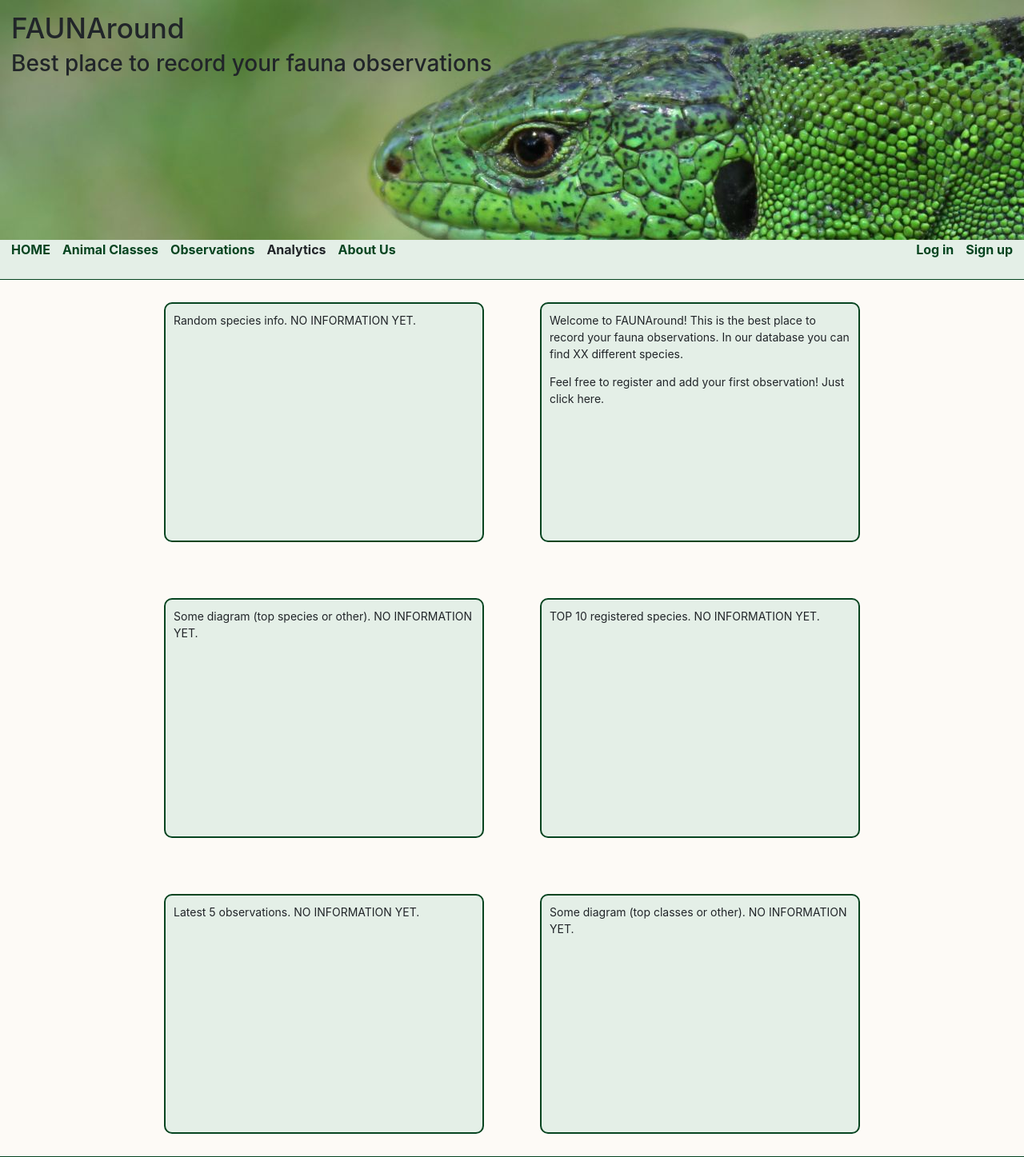
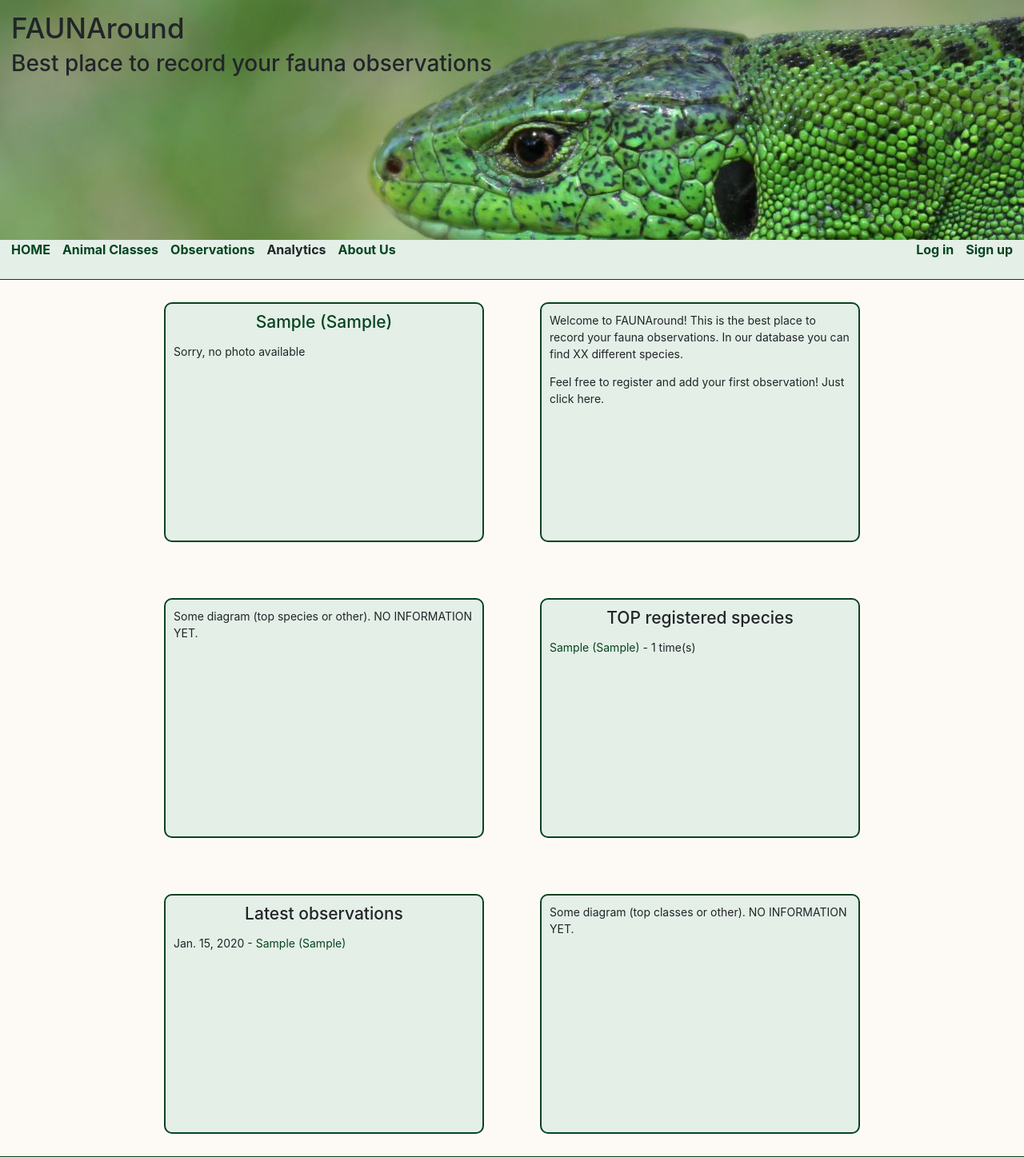
Before and after one commit to reinikeda/fauna_observation, a Django app: page / in a window 1280 px wide. Shown: the top 1447 px of the page at 80% size. Run offline with Django 4.2, Linux system fonts and the light colour scheme; tables that the repository leaves empty hold one stand-in row (values such as "Sample post"); some libraries are stand-ins or nearby versions.

Commit message:
update of index.html -- added ramdom species div -- top and latest observations divs

```diff
--- a/faunaround/faunaweb/static/css/style.css
+++ b/faunaround/faunaweb/static/css/style.css
@@ -36,6 +36,10 @@ footer {
     font-size: 16px;
     border-top: 1px solid #064420;
 }
+h4 {
+    text-align: center;
+    margin-bottom: 1rem;
+}
 a {
     text-decoration: none;
     color: #064420;
@@ -71,6 +75,12 @@ a:hover {
     padding: 10px;
     width: 400px;
     height: 300px;
+}
+.flex-main-box img {
+    width: 50%;
+    height: 50%;
+    display: block;
+    margin: auto;
 }
 .flex-classes-box {
     border: 2px solid #064420;
--- a/faunaround/faunaweb/templates/faunaweb/index.html
+++ b/faunaround/faunaweb/templates/faunaweb/index.html
@@ -3,7 +3,16 @@
 {% block content %}
 <div class="flex-main">
     <div class="flex-main-box">
-        <p>Random species info. NO INFORMATION YET.</p>
+        {% if random_species %}
+            <h4><a href="{% url 'species_detail' random_species.pk %}">{{ random_species.species_national }} ({{ random_species.species_scientific }})</a></h4>
+            {% if random_species.photo %}
+                <img src="{{ random_species.photo.url }}" alt="{{ random_species.species_scientific }}">
+            {% else %}
+                <p>Sorry, no photo available</p>
+            {% endif %}
+        {% else %}
+            <p>Sorry, no random species found</p>
+        {% endif %}
     </div>
     <div class="flex-main-box">
         <p>Welcome to FAUNAround! This is the best place to record your fauna observations. In our database you can find XX different species.</p>
@@ -13,10 +22,25 @@
         <p>Some diagram (top species or other). NO INFORMATION YET.</p>
     </div>
     <div class="flex-main-box">
-        <p>TOP 10 registered species. NO INFORMATION YET.</p>
+        {% if top_species %}
+            <h4>TOP registered species</h4>
+            {% for observation in top_species %}
+                {% comment %} <p>{{ observation.species__species_national }} ({{ observation.species__species_scientific }}) - {{ observation.species_count }} time(s)</p> {% endcomment %}
+                <p><a href="{% url 'species_detail' observation.species__pk %}">{{ observation.species__species_national }} ({{ observation.species__species_scientific }})</a> - {{ observation.species_count }} time(s)</p>
+            {% endfor %}
+        {% else %}
+            <p>No species observations were registered.</p>
+        {% endif %}
     </div>
     <div class="flex-main-box">
-        <p>Latest 5 observations. NO INFORMATION YET.</p>
+        {% if latest_observations %}
+            <h4>Latest observations</h4>
+            {% for observation in latest_observations %}
+                <p>{{ observation.date }} - <a href="{% url 'species_detail' observation.species.pk %}">{{ observation.species.species_national }} ({{ observation.species.species_scientific }})</a></p>
+            {% endfor %}
+        {% else %}
+            <p>No species observations were registered.</p>
+        {% endif %}
     </div>
     <div class="flex-main-box">
         <p>Some diagram (top classes or other). NO INFORMATION YET.</p>
--- a/faunaround/faunaweb/urls.py
+++ b/faunaround/faunaweb/urls.py
@@ -2,7 +2,7 @@ from django.urls import path
 from . import views
 
 urlpatterns = [
-     path('', views.index, name='index'),
+     path('', views.IndexView.as_view(), name='index'),
      path('animal_classes/', views.AnimalClassListView.as_view(), name='all_classes'),
      path('animal_classes/<int:pk>/', views.AnimalSpeciesListView.as_view(), name='species_list'),
      path('species/<int:pk>/', views.AnimalSpeciesDetailView.as_view(), name='species_detail'),
--- a/faunaround/faunaweb/views.py
+++ b/faunaround/faunaweb/views.py
@@ -1,18 +1,32 @@
 from django.contrib.auth.decorators import login_required
-from django.db.models import Q, Sum
+from django.db.models import Q, Sum, Count
 from django.shortcuts import render, redirect, get_object_or_404
 from django.views import generic
 from django.utils.translation import gettext_lazy as _
 import requests
+import random
 from bs4 import BeautifulSoup
 from . import models
 from .forms import ObservationForm
 
-def index(request):
-    return render(request, 'faunaweb/index.html')
 
 def about(request):
     return render(request, 'faunaweb/about.html')
+
+class IndexView(generic.TemplateView):
+    template_name = 'faunaweb/index.html'
+
+    def get_context_data(self, **kwargs):
+        context = super().get_context_data(**kwargs)
+        latest_observations = models.Observation.objects.order_by('-date')[:7]
+        top_species = models.Observation.objects.select_related('species').values('species', 'species__pk', 'species__species_national', 'species__species_scientific').annotate(species_count=Count('species')).order_by('-species_count')[:7]
+        species_count = models.AnimalSpecies.objects.count()
+        random_index = random.randint(0, species_count - 1)
+        random_species = models.AnimalSpecies.objects.all()[random_index]
+        context['latest_observations'] = latest_observations
+        context['top_species'] = top_species
+        context['random_species'] = random_species
+        return context
 
 class AnimalClassListView(generic.ListView):
     model = models.AnimalClass
```
